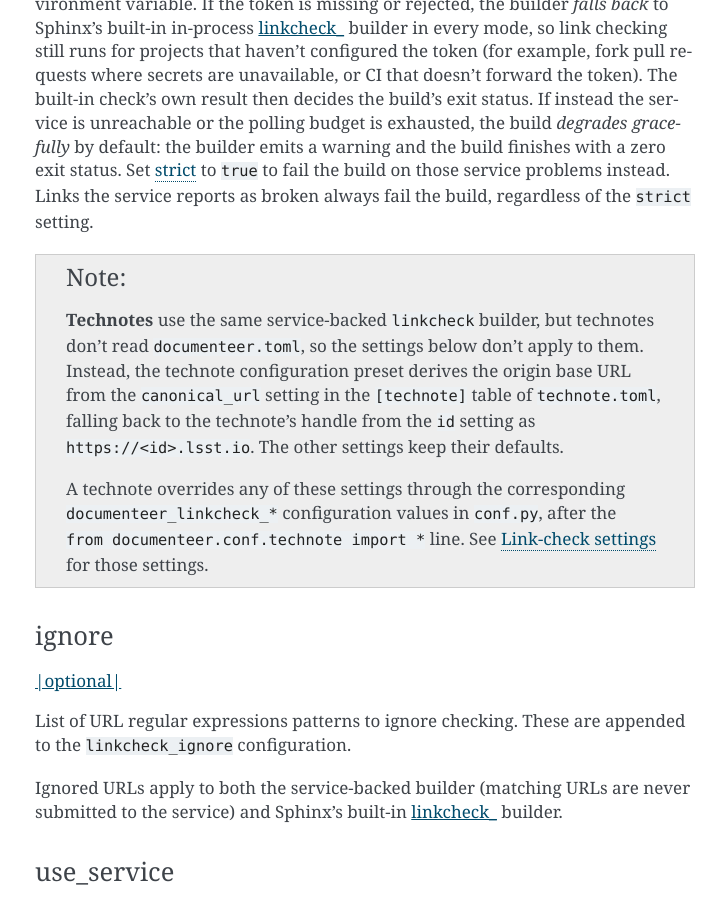
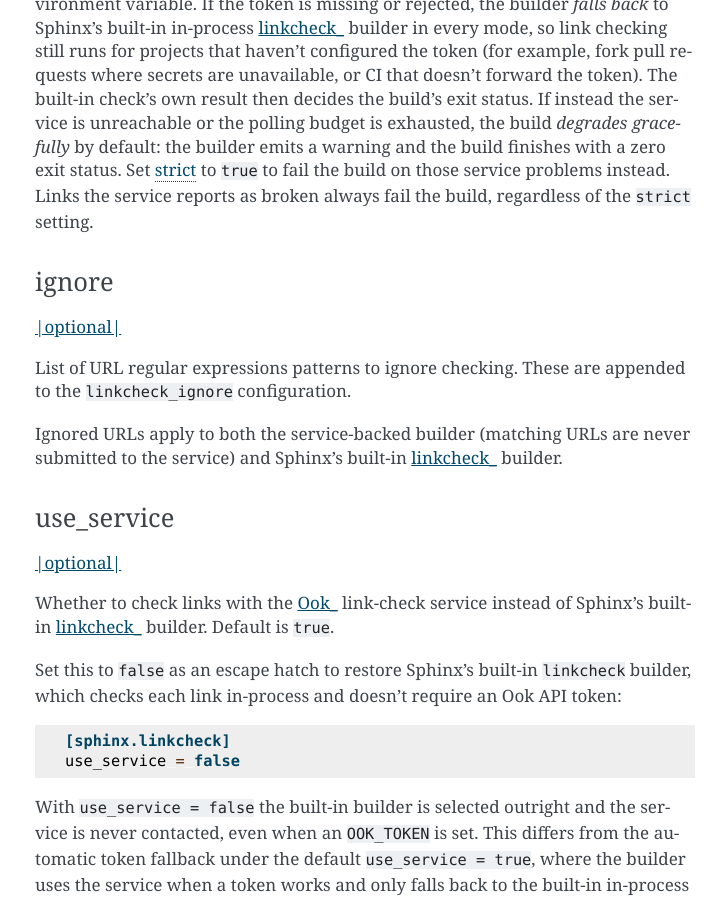
Before and after one commit to lsst-sqre/documenteer, a Sphinx documentation site: the page built from docs/guides/toml-reference.rst, in a window 1280 px wide and 900 px high, scrolled down 13307 px. Shown: the whole window, without its empty margins (385-1111 px from the left). Built offline with Sphinx 7.4.7, drawn with Linux system fonts in a browser that asks for light colours; pages that are not in the unit, such as notebooks, are missing from menus; cross-references to code outside the pages are shown as plain code.

Commit message:
Scope the documenteer.toml reference to user guides
The [sphinx.linkcheck] section carried a note explaining how a technote
configures the same service-backed builder. That is the one thing this
page is not for: it documents the schema of documenteer.toml, a file a
technote does not have, so an aside about technote.toml and conf.py
overrides is tangential wherever it appears here.

The material is not lost. The technote configuration page now owns it in
full — every documenteer_linkcheck_* value, why they are conf.py values
rather than technote.toml keys, and the canonical_url/id derivation of a
technote's origin base URL — which is where a technote author is already
looking, and where the corrected build-log messages now point.

The cross-references that remain run the other way, from the technote
page into this one, for mechanisms both project types share. That
direction is right: the shared explanation lives with the guide schema
that configures it, and the technote page borrows it.

The [sphinx.intersphinx.cache] section carries the same kind of aside;
it is removed on the stacked branch that owns that section.

```diff
--- a/docs/guides/toml-reference.rst
+++ b/docs/guides/toml-reference.rst
@@ -599,15 +599,6 @@ If instead the service is unreachable or the polling budget is exhausted, the bu
 Set :ref:`strict <guide-sphinx-linkcheck-strict>` to ``true`` to fail the build on those service problems instead.
 Links the service reports as broken always fail the build, regardless of the ``strict`` setting.
 
-.. note::
-
-   **Technotes** use the same service-backed ``linkcheck`` builder, but technotes don't read :file:`documenteer.toml`, so the settings below don't apply to them.
-   Instead, the technote configuration preset derives the origin base URL from the ``canonical_url`` setting in the ``[technote]`` table of :file:`technote.toml`, falling back to the technote's handle from the ``id`` setting as ``https://<id>.lsst.io``.
-   The other settings keep their defaults.
-
-   A technote overrides any of these settings through the corresponding ``documenteer_linkcheck_*`` configuration values in :file:`conf.py`, after the ``from documenteer.conf.technote import *`` line.
-   See :ref:`technote-conf-linkcheck` for those settings.
-
 ignore
 ------
 
```
Also changed, not shown: changelog.d/20260818_000000_jonathan_DM_55818_linkcheck_messages.md (+1 -0 lines).
